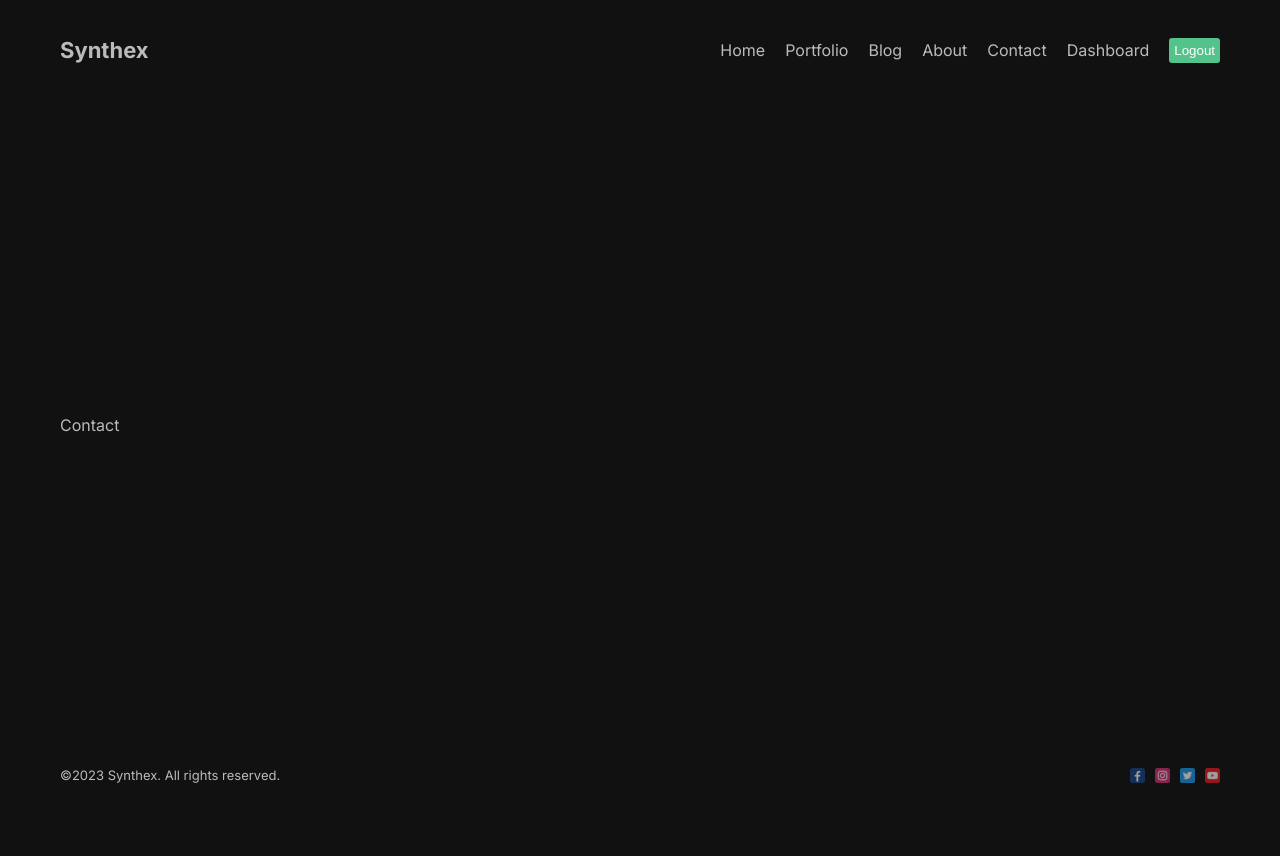
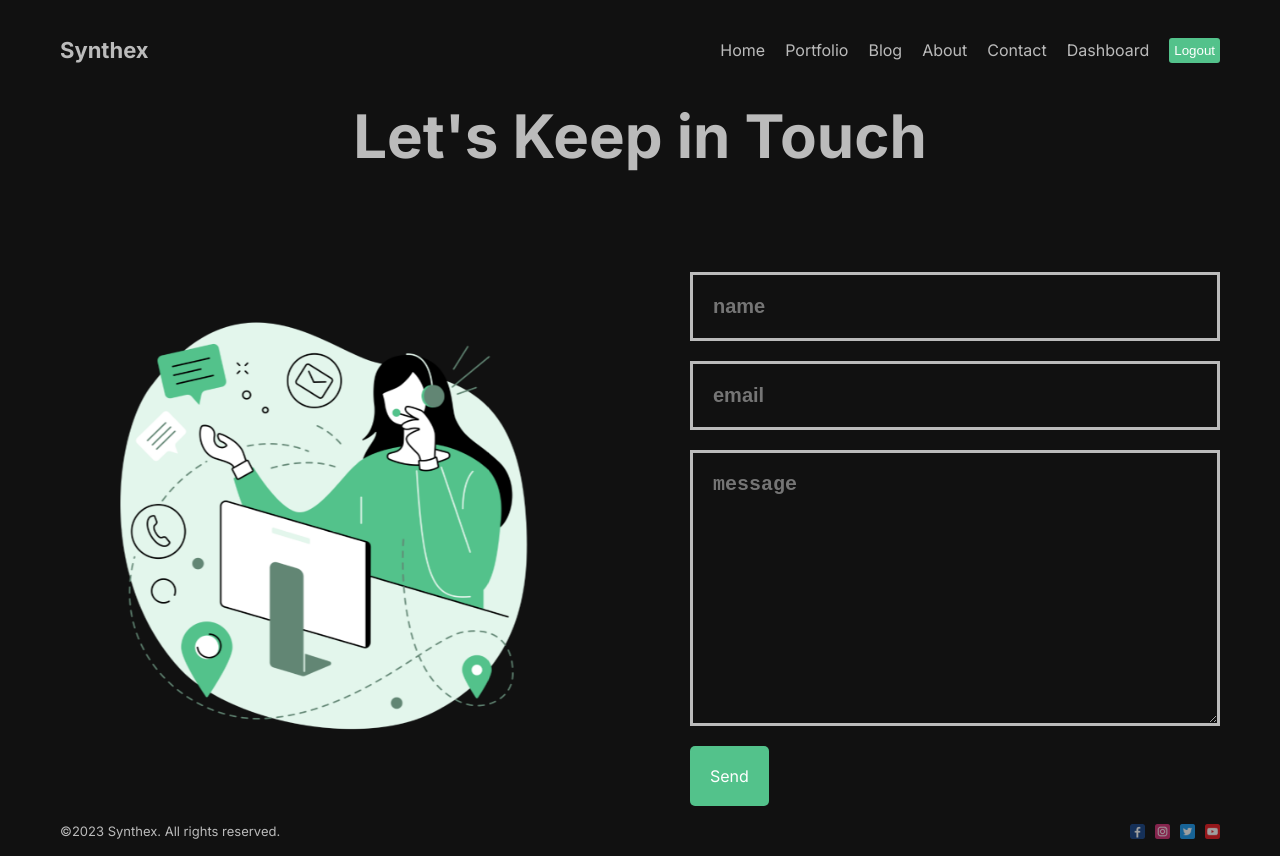
Before and after one commit to salmanabdullahfahim/agency-application-with-nextjs, a Next.js app: page /contact in a window 1280 px wide. Before the commit the page ends 800 px from the top, so only its background shows below. Built offline with nearby package versions, Linux system fonts and the light colour scheme.

Commit message:
contact page added

```diff
--- a/src/app/contact/page.jsx
+++ b/src/app/contact/page.jsx
@@ -1,8 +1,40 @@
 import React from "react";
 import styles from "./page.module.css";
+import Image from "next/image";
+import Button from "src/components/Button/Button";
+
+export const metadata = {
+  title: "Lama Dev Contact Information",
+  description: "This is Contact Page",
+};
 
 const Contact = () => {
-  return <div className={styles.container}>Contact</div>;
+  return (
+    <div className={styles.container}>
+      <h1 className={styles.title}>Let's Keep in Touch</h1>
+      <div className={styles.content}>
+        <div className={styles.imgContainer}>
+          <Image
+            src="/contact.png"
+            alt=""
+            fill={true}
+            className={styles.image}
+          />
+        </div>
+        <form className={styles.form}>
+          <input type="text" placeholder="name" className={styles.input} />
+          <input type="text" placeholder="email" className={styles.input} />
+          <textarea
+            className={styles.textArea}
+            placeholder="message"
+            cols="30"
+            rows="10"
+          ></textarea>
+          <Button url="#" text="Send" />
+        </form>
+      </div>
+    </div>
+  );
 };
 
 export default Contact;
--- a/src/app/contact/page.module.css
+++ b/src/app/contact/page.module.css
@@ -1,2 +1,53 @@
 .container {
 }
+
+.title {
+  font-size: 60px;
+  margin-bottom: 100px;
+  text-align: center;
+}
+
+.content {
+  display: flex;
+  align-items: center;
+  gap: 100px;
+}
+
+.imgContainer {
+  flex: 1;
+  height: 420px;
+  position: relative;
+}
+
+.image {
+  object-fit: contain;
+  animation: move 3s infinite ease alternate;
+}
+
+@keyframes move {
+  from {
+    transform: translateY(-15px);
+  }
+  to {
+    transform: translateY(0px) scale(1.03);
+  }
+}
+
+.form {
+  flex: 1;
+  display: flex;
+  flex-direction: column;
+  gap: 20px;
+}
+
+.input,
+.textArea {
+  padding: 20px;
+  background-color: transparent;
+  border: none;
+  outline: none;
+  color: #bbb;
+  border: 3px solid #bbb;
+  font-size: 20px;
+  font-weight: bold;
+}
--- a/src/app/layout.js
+++ b/src/app/layout.js
@@ -6,7 +6,7 @@
 const inter = Inter({ subsets: ["latin"] });
 
 export const metadata = {
-  title: "Create Next App",
+  title: "Synthex",
   description: "Generated by create next app",
 };
 
```
